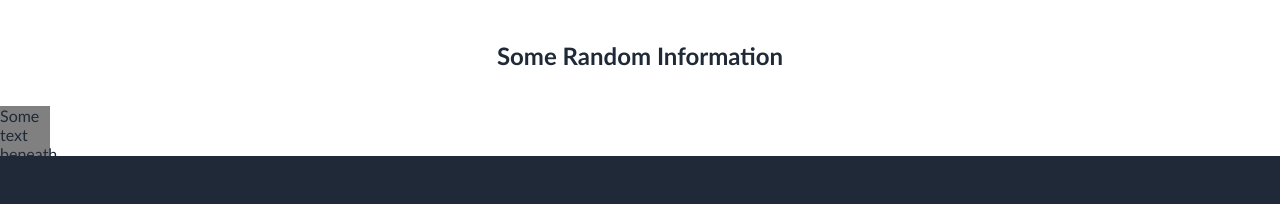
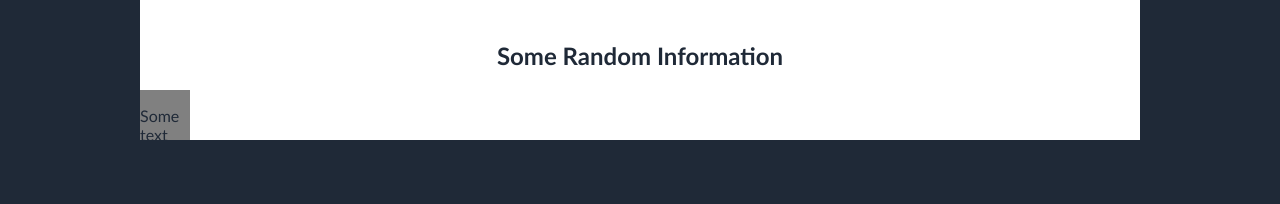
Before and after one commit to ethoswesty/TOP-Landing-Page, a plain HTML site: page index.html in a window 1280 px wide. Shown: the part 453-657 px from the top of the page. Drawn offline with Linux system fonts and the light colour scheme.

Commit message:
reverted back to design without negative margin

```diff
--- a/mystyle.css
+++ b/mystyle.css
@@ -37,7 +37,6 @@ body {
     color: #1f2937;
     border: #fff;
     overflow: auto;
-    margin: 0 -140px;
 }
 
 .link-left {
@@ -96,3 +95,8 @@ button {
     width: 50px;
     background-color: grey;
 }
+
+.image-container {
+    display: flex;
+
+}
```
